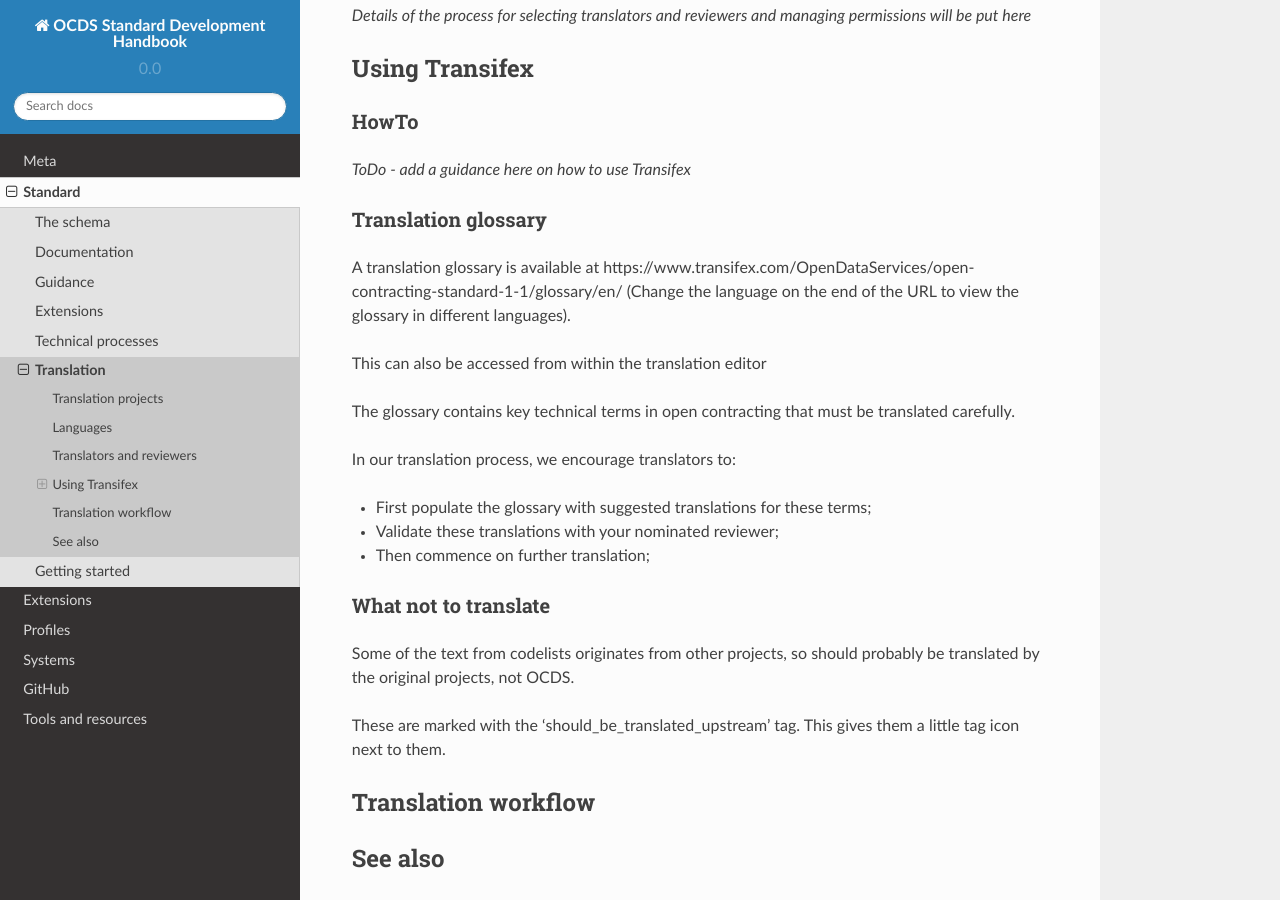
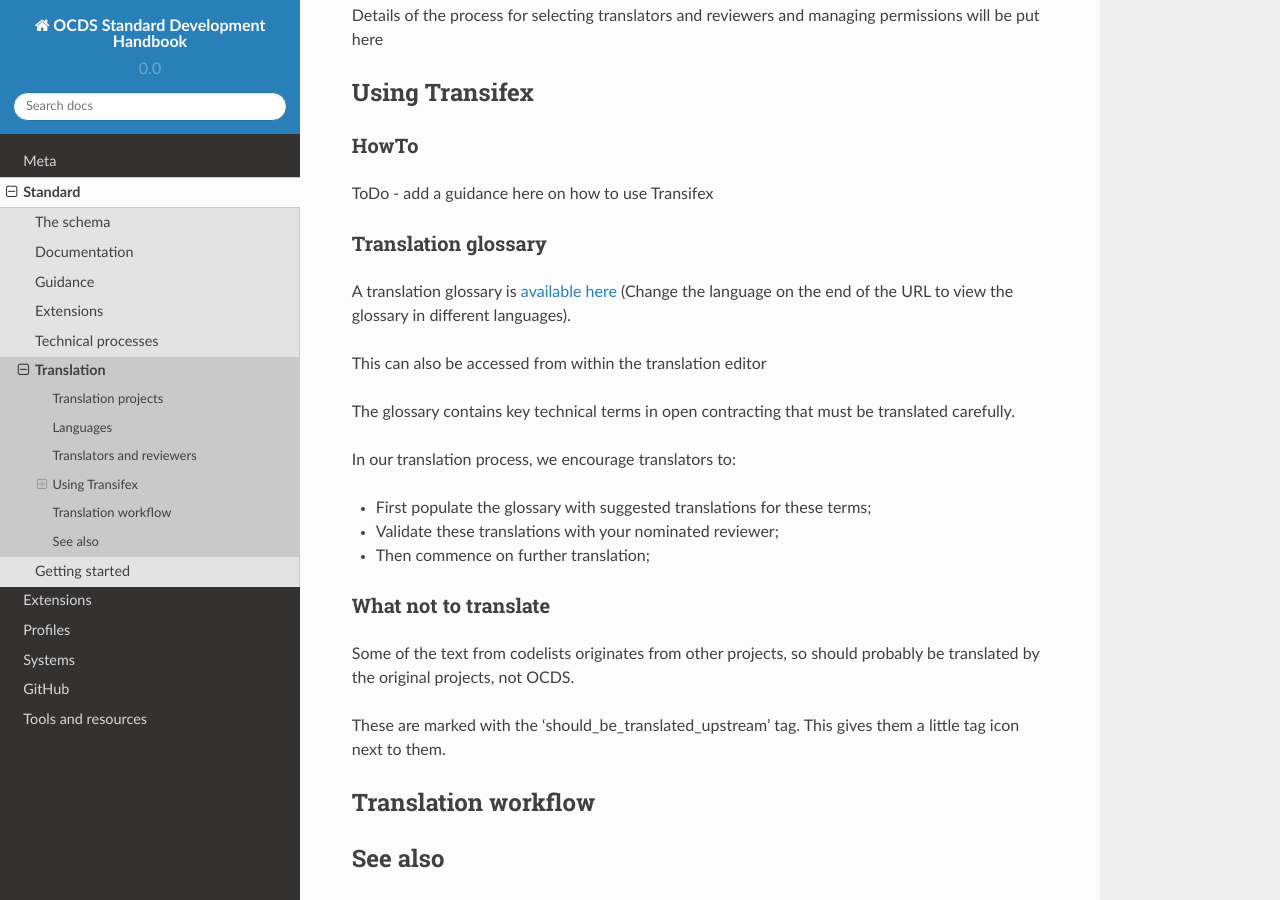
Before and after one commit to open-contracting/standard-development-handbook, a Sphinx documentation site: the page built from docs/standard/translation.md, in a window 1280 px wide and 900 px high, scrolled down 900 px. Built offline with Sphinx 7.4.7 and the Read the Docs theme 2.0.0, drawn with Linux system fonts in a browser that asks for light colours.

```diff
--- a/docs/standard/translation.md
+++ b/docs/standard/translation.md
@@ -28,17 +28,17 @@ A number of other community translations exist in various levels of completion.
 
 ## Translators and reviewers
 
-*Details of the process for selecting translators and reviewers and managing permissions will be put here*
+Details of the process for selecting translators and reviewers and managing permissions will be put here
 
 ## Using Transifex
 
 ### HowTo
 
-*ToDo - add a guidance here on how to use Transifex*
+ToDo - add a guidance here on how to use Transifex
 
 ### Translation glossary
 
-A translation glossary is available at https://www.transifex.com/OpenDataServices/open-contracting-standard-1-1/glossary/en/ (Change the language on the end of the URL to view the glossary in different languages).
+A translation glossary is [available here](https://www.transifex.com/OpenDataServices/open-contracting-standard-1-1/glossary/en/) (Change the language on the end of the URL to view the glossary in different languages).
 
 This can also be accessed from within the translation editor
 
@@ -56,7 +56,6 @@ Some of the text from codelists originates from other projects, so should probab
 
 These are marked with the ‘should_be_translated_upstream’ tag. This gives them a little tag icon next to them.
 
-
 ## Translation workflow
 
 ## See also
```
Also changed, not shown: docs/standard/technical/deployment.md (+2 -2 lines).
